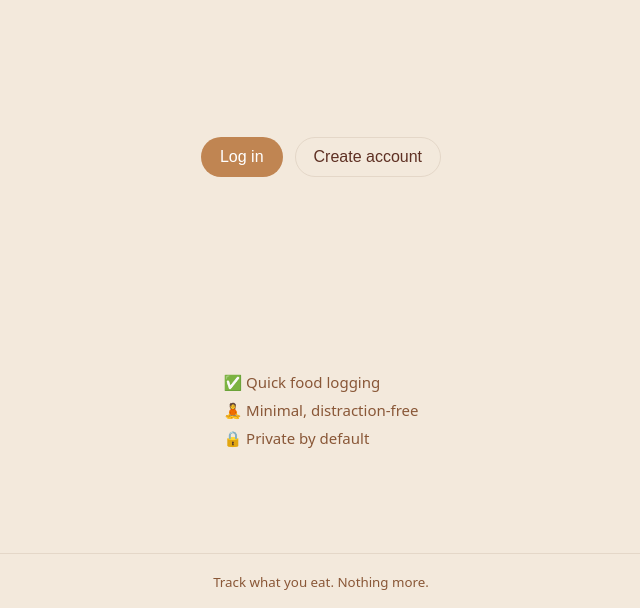
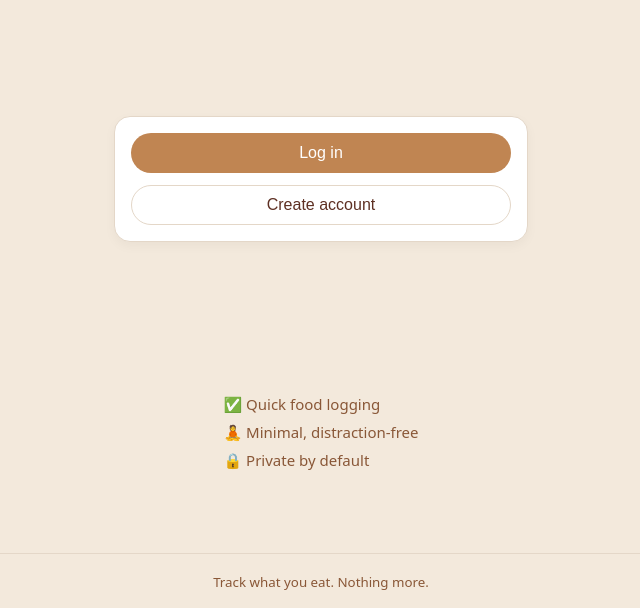
Before and after one commit to jz0u/nutty, a website: page public/homepage/homepage.html in a window 1280 px wide. Shown: the part 192-800 px from the top of the page, without its empty margins (319-959 px from the left). Drawn offline with Linux system fonts and the light colour scheme.

Commit message:
made buttons into columns in homepage

```diff
--- a/public/homepage/homepage.html
+++ b/public/homepage/homepage.html
@@ -14,10 +14,12 @@
       <p class="home-subtitle">Simple nutrition & food tracking</p>
     </header>
     <main class="home-main">
-      <div class="home-actions">
-        <button class="home-btn home-btn-primary" id="login_btn" onclick="go_to_loginpage()">Log in</button>
-        <button class="home-btn home-btn-secondary" id="register_btn" onclick="go_to_registerpage()">Create account</button>
-      </div>
+      <section class="home-card" aria-label="Account actions">
+        <div class="home-actions">
+          <button class="home-btn home-btn-primary" id="login_btn" onclick="go_to_loginpage()">Log in</button>
+          <button class="home-btn home-btn-secondary" id="register_btn" onclick="go_to_registerpage()">Create account</button>
+        </div>
+      </section>
       <ul class="home-features" aria-label="Highlights">
         <li class="home-feature">✅ Quick food logging</li>
         <li class="home-feature">🧘 Minimal, distraction‑free</li>
--- a/public/styles/style.css
+++ b/public/styles/style.css
@@ -41,6 +41,17 @@
   padding: 24px 20px;
 }
 
+/* Homepage actions card */
+.home-card {
+  width: 100%;
+  max-width: 380px;
+  border: 1px solid var(--home-border);
+  border-radius: 16px;
+  padding: 16px;
+  background: #fff;
+  box-shadow: 0 4px 12px rgba(2, 6, 23, 0.04);
+}
+
 .home-features {
   list-style: none;
   padding: 16px 0 0;
@@ -74,11 +85,8 @@
   font-size: 18px;
 }
 
-.home-actions {
-  display: inline-grid;
-  grid-auto-flow: column;
-  gap: 12px;
-}
+.home-actions { display: grid; gap: 12px; width: 100%; }
+.home-card .home-btn { width: 100%; }
 
 .home-btn {
   appearance: none;
```
